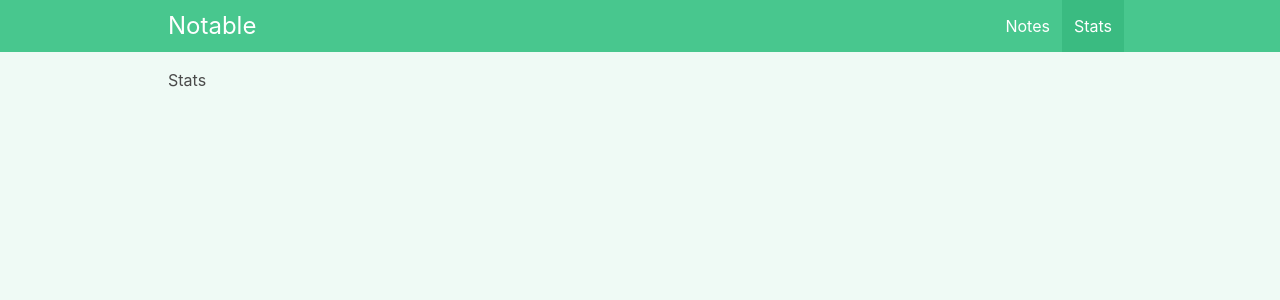
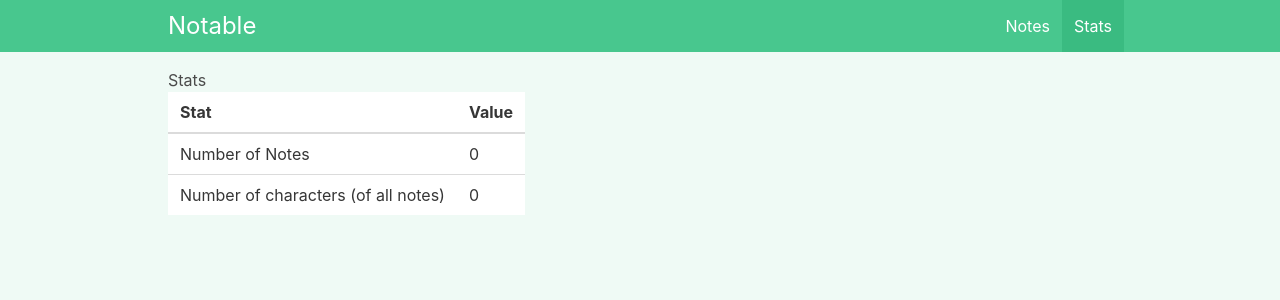
Before and after one commit to Yasu1025/vue-composition-api-basics, a Vue app: page /stats in a window 1280 px wide. Shown: the top 300 px of the page. Built offline with nearby package versions, Linux system fonts and the light colour scheme.

Commit message:
[feature] stats page

```diff
--- a/src/components/layouts/NavBar.vue
+++ b/src/components/layouts/NavBar.vue
@@ -27,10 +27,20 @@
         :class="{ 'is-active': isShowMobileMenu }"
       >
         <div class="navbar-end">
-          <RouterLink to="/" class="navbar-item" active-class="is-active">
+          <RouterLink
+            to="/"
+            class="navbar-item"
+            active-class="is-active"
+            @click="isShowMobileMenu = false"
+          >
             Notes
           </RouterLink>
-          <RouterLink to="/stats" class="navbar-item" active-class="is-active">
+          <RouterLink
+            to="/stats"
+            class="navbar-item"
+            active-class="is-active"
+            @click="isShowMobileMenu = false"
+          >
             Stats
           </RouterLink>
         </div>
--- a/src/stores/notes.ts
+++ b/src/stores/notes.ts
@@ -7,6 +7,8 @@ interface StateTypes {
 
 interface GettersType extends _GettersTree<StateTypes> {
   getNoteById: (state: StateTypes) => (id: string) => Note;
+  totalNoteCount: (state: StateTypes) => number;
+  totalCharaCount: (state: StateTypes) => number;
 }
 
 interface ActionsType {
@@ -26,6 +28,15 @@ export const useNoteStore = defineStore<
   getters: {
     getNoteById(state) {
       return (id: string) => state.notes.find((note) => note.id === id)!;
+    },
+    totalNoteCount: (state) => state.notes.length,
+    totalCharaCount: (state) => {
+      let count = 0;
+      state.notes.forEach((note) => {
+        count += note.content.length;
+      });
+
+      return count;
     },
   },
   actions: {
--- a/src/views/StatsVuew.vue
+++ b/src/views/StatsVuew.vue
@@ -1,9 +1,31 @@
 <template>
   <div class="stats">
     <h1>Stats</h1>
+    <table class="table is-full-width">
+      <thead>
+        <tr>
+          <th>Stat</th>
+          <th>Value</th>
+        </tr>
+      </thead>
+      <tbody>
+        <tr>
+          <td>Number of Notes</td>
+          <td>{{ noteStore.totalNoteCount }}</td>
+        </tr>
+        <tr>
+          <td>Number of characters (of all notes)</td>
+          <td>{{ noteStore.totalCharaCount }}</td>
+        </tr>
+      </tbody>
+    </table>
   </div>
 </template>
 
-<script lang="ts" setup></script>
+<script lang="ts" setup>
+import { useNoteStore } from "@/stores/notes";
+
+const noteStore = useNoteStore();
+</script>
 
 <style lang="scss" scoped></style>
```
